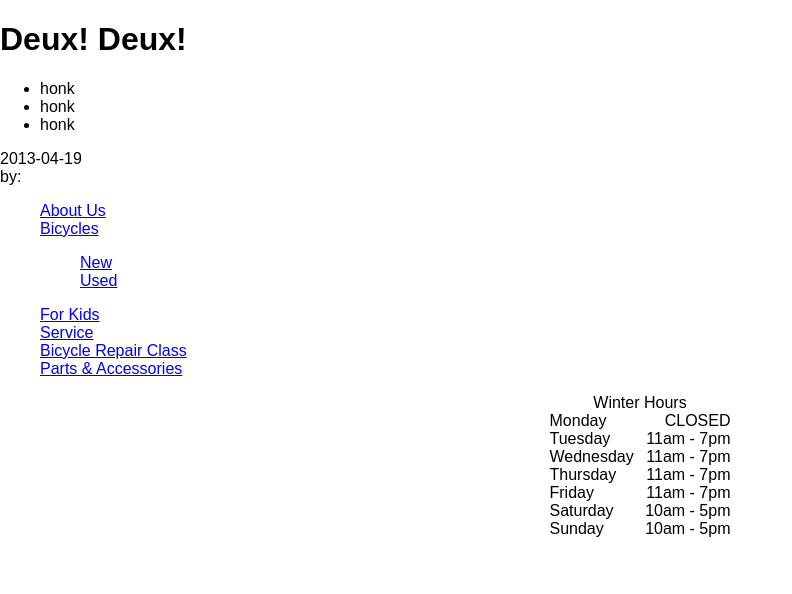
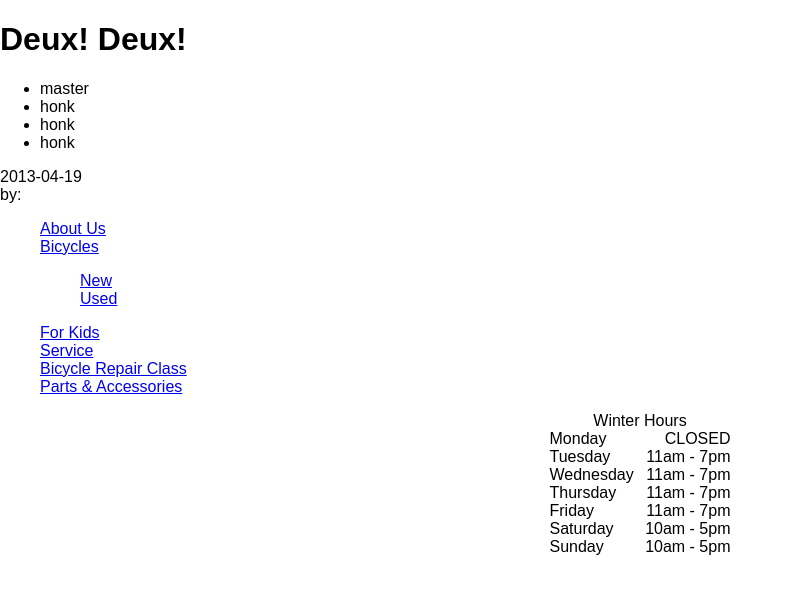
Before and after one commit to fairmountbicycles/fairmountbicycles.github.com, a Jekyll site: the page built from _posts/2013-04-19-deux.md, in a window 1280 px wide. Shown: the top 594 px of the page, without its empty margins (0-792 px from the left). Built offline with Jekyll 4.4.1, drawn with Linux system fonts in a browser that asks for light colours; nearby versions of some CDN libraries.

Commit message:
Update _posts/2013-04-19-deux.md

```diff
--- a/_posts/2013-04-19-deux.md
+++ b/_posts/2013-04-19-deux.md
@@ -4,6 +4,7 @@ title: Deux!  Deux!
 date: 2013-04-19
 ---
 
+* master
 * honk
 * honk
 * honk
```
